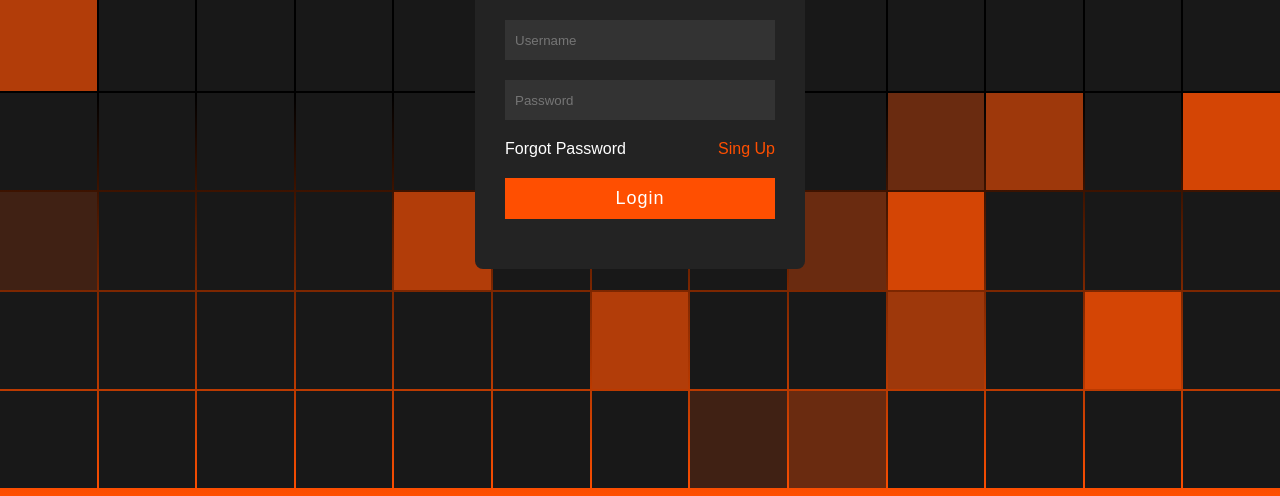
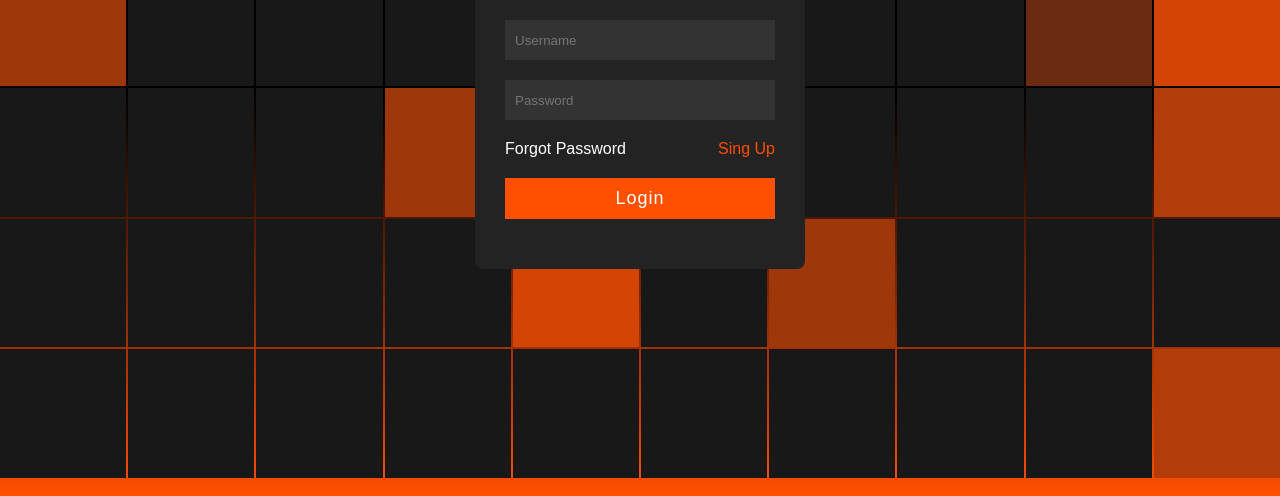
Before and after one commit to Lokman-Houam/Sign-in, a plain HTML site: page index.html in a window 1280 px wide. Shown: the part 304-800 px from the top of the page. Drawn offline with Linux system fonts and the light colour scheme.

Commit message:
Update main.css

```diff
--- a/Css/main.css
+++ b/Css/main.css
@@ -12,8 +12,8 @@
     position: relative;
     display: grid;
     grid-gap: 2px;
-    grid-template-columns: repeat(auto-fill, minmax(95px, 1fr));
-    grid-template-rows: repeat(auto-fill, minmax(95px, 1fr));
+    grid-template-columns: repeat(auto-fill, minmax(117px, 1fr));
+    grid-template-rows: repeat(auto-fill, minmax(117px, 1fr));
     overflow: hidden;
 }
 @media (max-width: 676px) {
```
